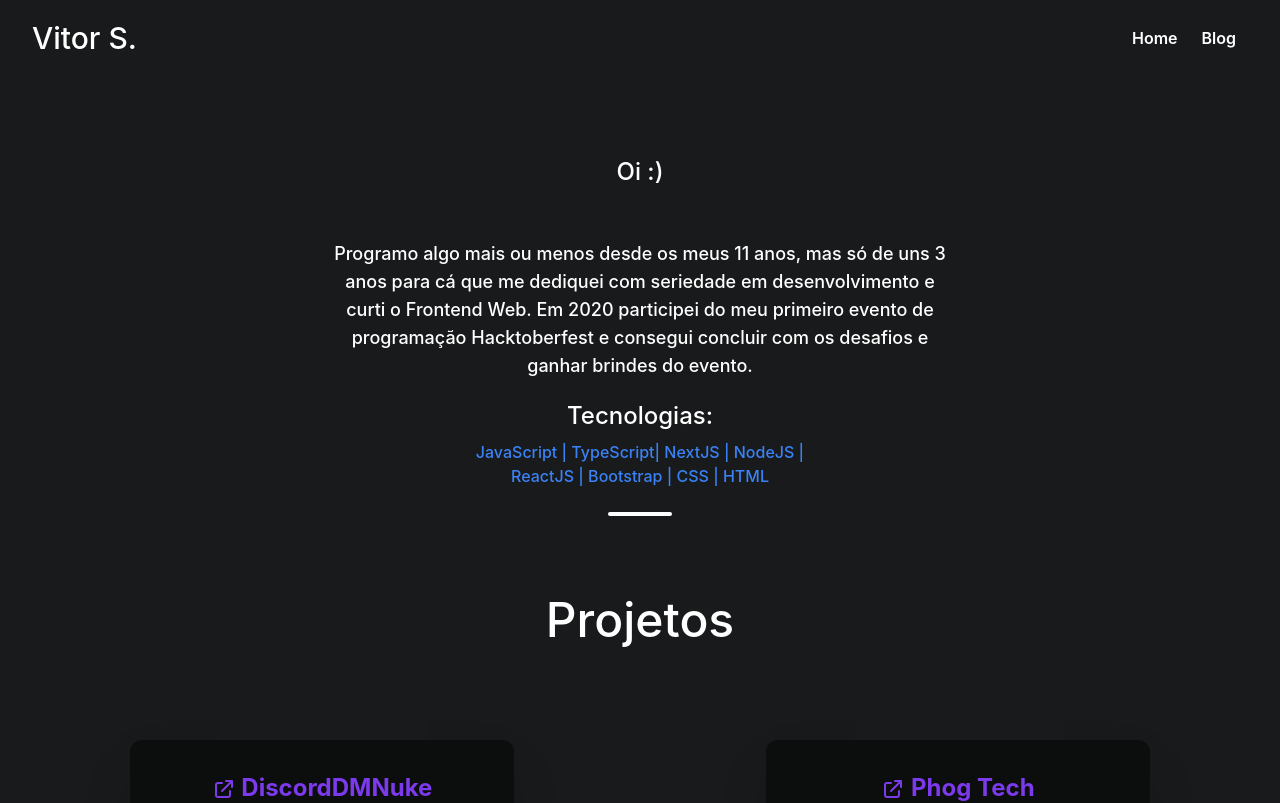
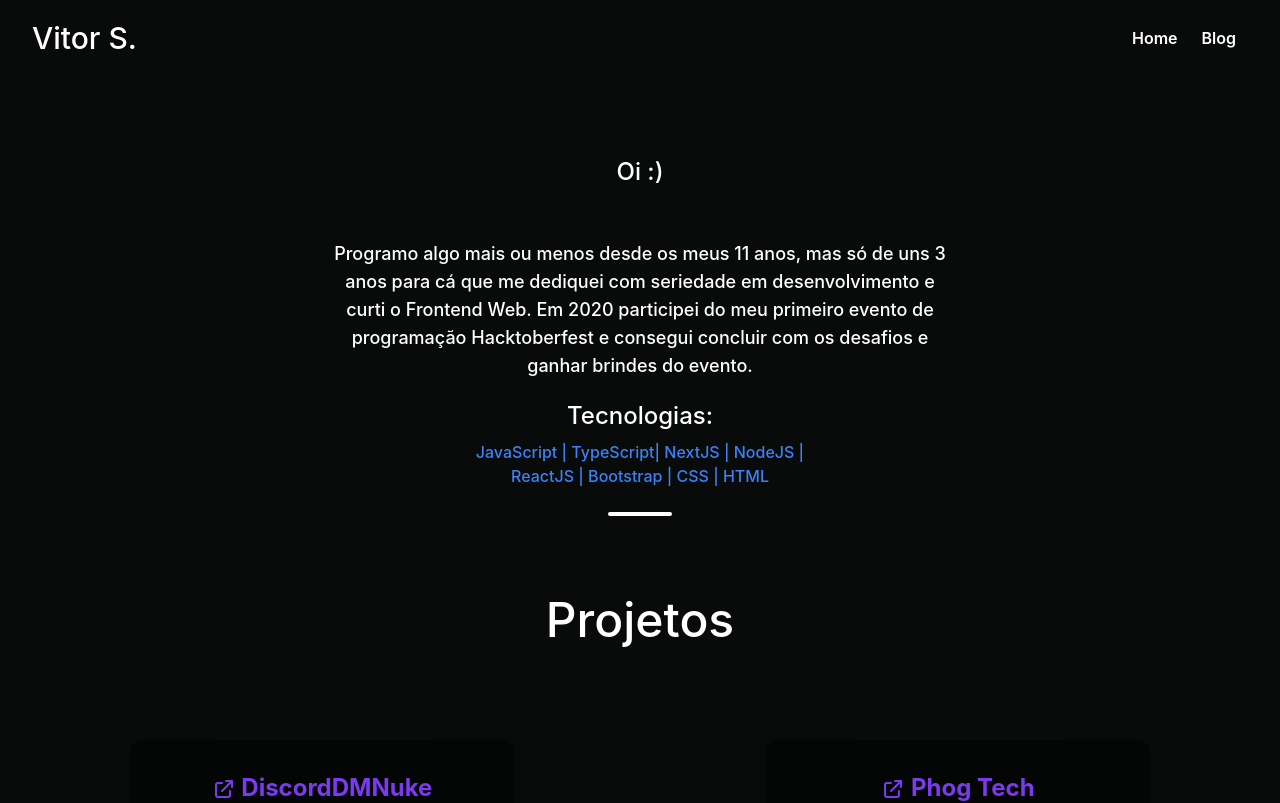
Before and after one commit to vit0rr/portfolio, a Next.js app: page / in a window 1280 px wide. Shown: the top 803 px of the page. Built offline with nearby package versions, Linux system fonts and the light colour scheme.

Commit message:
style: mudança no background

```diff
--- a/styles/globals.css
+++ b/styles/globals.css
@@ -8,7 +8,7 @@ body {
   margin: 0;
   font-family: -apple-system, BlinkMacSystemFont, Segoe UI, Roboto, Oxygen,
     Ubuntu, Cantarell, Fira Sans, Droid Sans, Helvetica Neue, sans-serif;
-    background-color: #181a1b;
+    background-color: #090a0a;
 }
 
 a {
```
